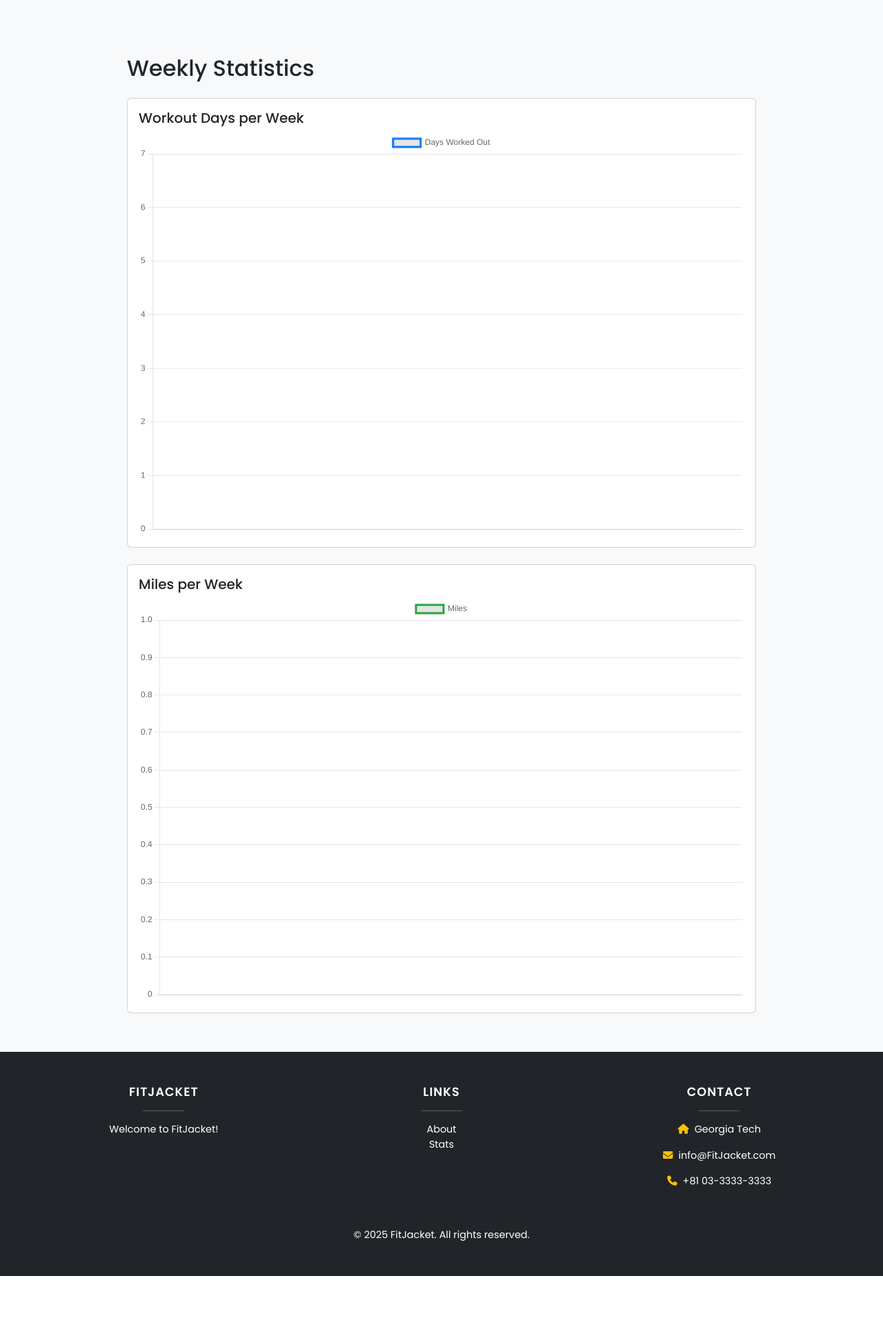
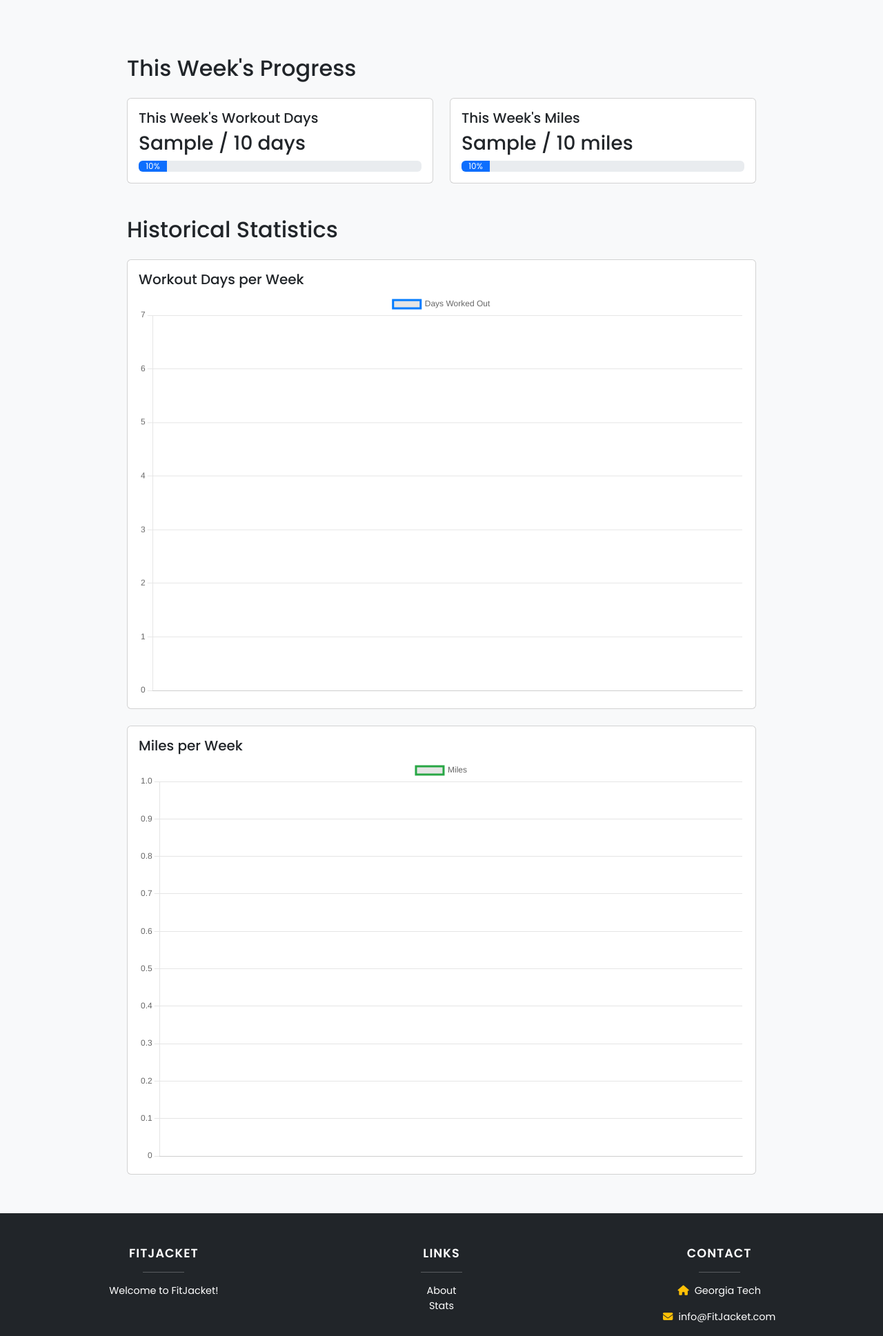
Before and after one commit to thomasg13/FitJacket, a Django app: template templates/workout_stats/statistics.html in a window 1280 px wide. Shown: the part 100-2037 px from the top of the page at 69% size. Before the commit the page ends 1950 px from the top, so only its background shows below. Run offline with Django 3.2, Linux system fonts and the light colour scheme; the template is opened without the code that fills it: most values are stand-ins (such as "Sample title", 1, 10 or a date in 2020); some libraries are stand-ins or nearby versions.

Commit message:
add this week's progress

```diff
--- a/templates/workout_stats/statistics.html
+++ b/templates/workout_stats/statistics.html
@@ -3,7 +3,46 @@
 
 {% block content %}
 <div class="container mt-4">
-    <h2 class="mb-4">Weekly Statistics</h2>
+    <!-- This Week's Progress -->
+    <h2 class="mb-4">This Week's Progress</h2>
+    <div class="row mb-5">
+        <div class="col-md-6">
+            <div class="card">
+                <div class="card-body">
+                    <h5 class="card-title">This Week's Workout Days</h5>
+                    <h3>{{ this_week_days }} / {{ goal.weekly_workout_days_goal }} days</h3>
+                    <div class="progress">
+                        <div class="progress-bar" role="progressbar"
+                             style="width: {{ days_progress }}%"
+                             aria-valuenow="{{ days_progress }}"
+                             aria-valuemin="0"
+                             aria-valuemax="100">
+                            {{ days_progress }}%
+                        </div>
+                    </div>
+                </div>
+            </div>
+        </div>
+        <div class="col-md-6">
+            <div class="card">
+                <div class="card-body">
+                    <h5 class="card-title">This Week's Miles</h5>
+                    <h3>{{ this_week_miles }} / {{ goal.weekly_miles_goal }} miles</h3>
+                    <div class="progress">
+                        <div class="progress-bar" role="progressbar"
+                             style="width: {{ miles_progress }}%"
+                             aria-valuenow="{{ miles_progress }}"
+                             aria-valuemin="0"
+                             aria-valuemax="100">
+                            {{ miles_progress }}%
+                        </div>
+                    </div>
+                </div>
+            </div>
+        </div>
+    </div>
+
+    <h2 class="mb-4">Historical Statistics</h2>
 
     <!-- Weekly Workout Days Chart -->
     <div class="card mb-4">
```
Also changed, not shown: workout_stats/views.py (+42 -5 lines).
